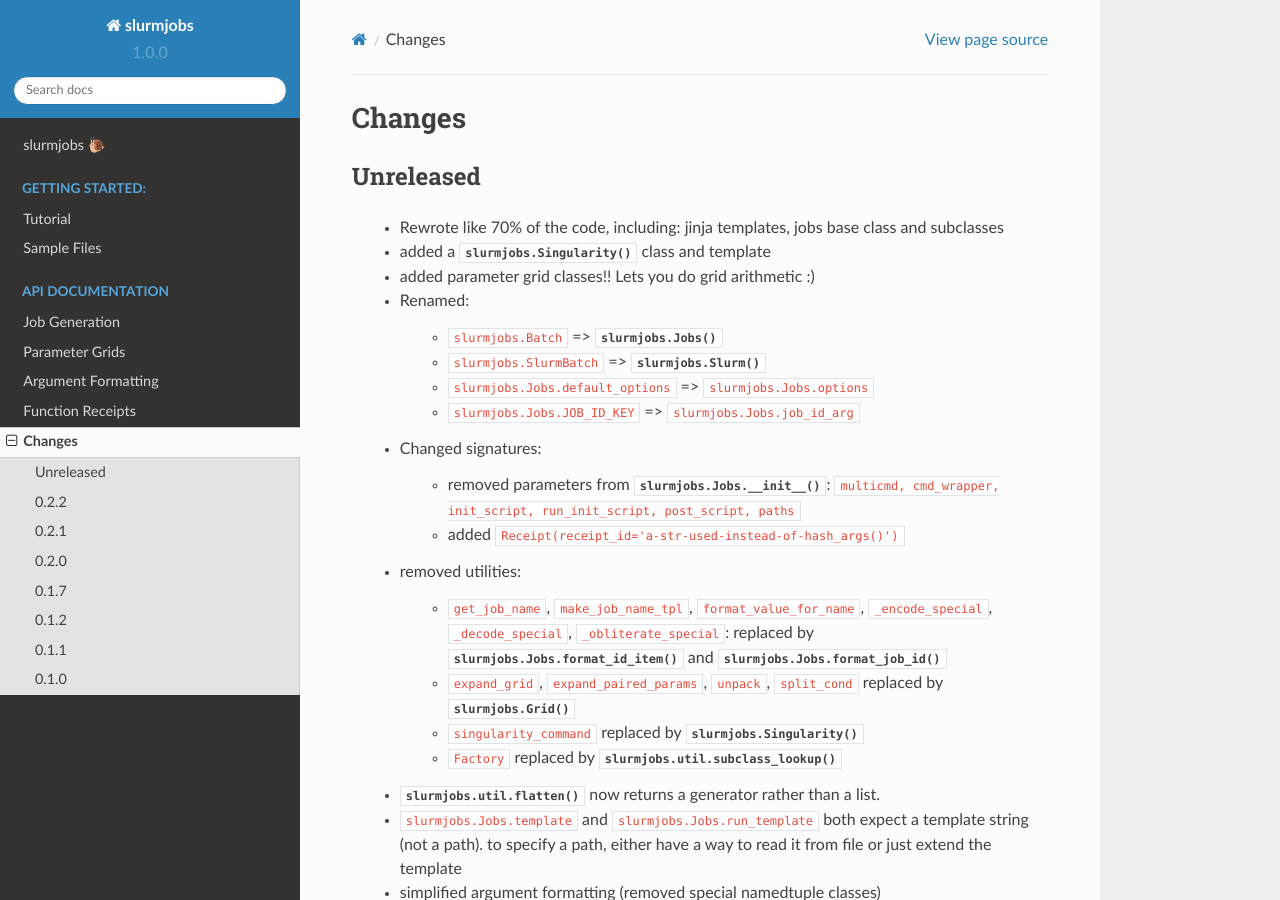
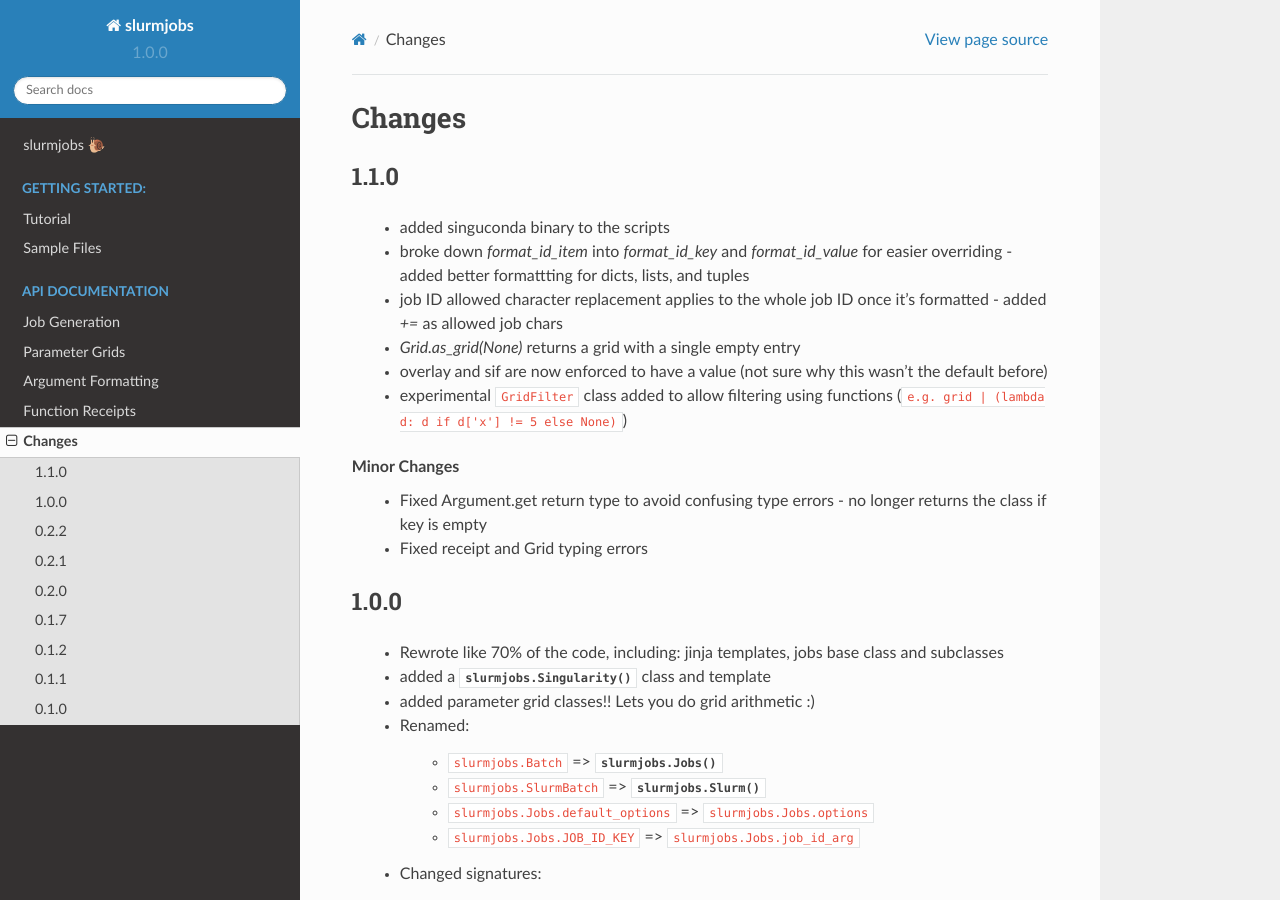
Before and after one commit to beasteers/slurmjobs, a Sphinx documentation site: the page built from docs/changes.rst, in a window 1280 px wide and 900 px high. Built offline with Sphinx 7.4.7 and the Read the Docs theme 2.0.0, drawn with Linux system fonts in a browser that asks for light colours; the version number is read from the project's files by our own code.

Commit message:
update changelog

```diff
--- a/docs/changes.rst
+++ b/docs/changes.rst
@@ -2,7 +2,24 @@
 Changes
 =============
 
-Unreleased
+
+1.1.0
+-------------
+ - added singuconda binary to the scripts
+ - broke down `format_id_item` into `format_id_key` and `format_id_value` for easier overriding
+   - added better formattting for dicts, lists, and tuples
+ - job ID allowed character replacement applies to the whole job ID once it's formatted
+   - added `+=` as allowed job chars
+ - `Grid.as_grid(None)` returns a grid with a single empty entry
+ - overlay and sif are now enforced to have a value (not sure why this wasn't the default before)
+ - experimental ``GridFilter`` class added to allow filtering using functions (``e.g. grid | (lambda d: d if d['x'] != 5 else None)``)
+
+Minor Changes
+ - Fixed Argument.get return type to avoid confusing type errors - no longer returns the class if key is empty
+ - Fixed receipt and Grid typing errors
+
+
+1.0.0
 -------------
 
  - Rewrote like 70% of the code, including: jinja templates, jobs base class and subclasses
```
